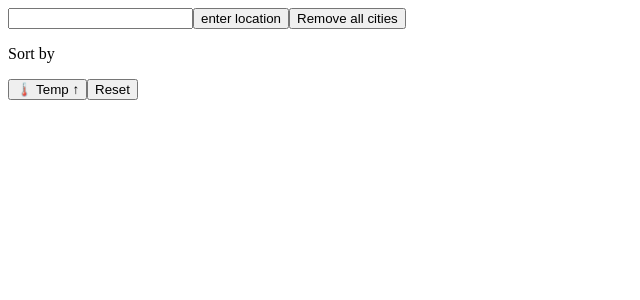
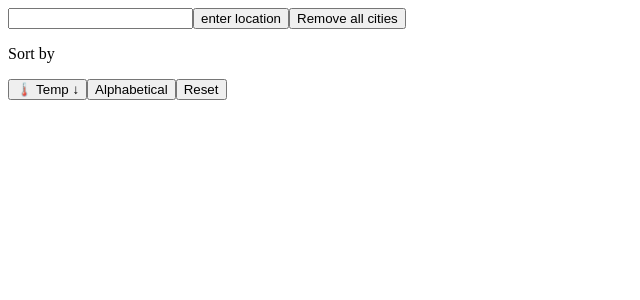
Before and after one commit to sheez44/vue-weather-app, a Vue app: page / in a window 1280 px wide. Both pictures are taken after a click on the button "🌡️ Temp". Shown: the top 300 px of the page, without its empty margins (0-640 px from the left). Built offline with nearby package versions, Linux system fonts and the light colour scheme.

Commit message:
add generic sorter function

```diff
--- a/src/App.vue
+++ b/src/App.vue
@@ -10,7 +10,8 @@ const searchLocation = ref('')
 const errorMsg = ref('')
 const isFetching = ref(false)
 const options = ref({
-  ascending: false,
+  sortBy: null,
+  direction: 'ascending',
 })
 
 if (localStorage.getItem('weatherData')) {
@@ -74,28 +75,38 @@ function removeLocation(locationId) {
 const displayedLocations = computed(() => {
   let locations = [...locationData.value]
 
-  if (options.value.direction === 'ascending') {
-    locations.sort((a, b) => a.current.temp_c - b.current.temp_c)
+  if (options.value.sortBy === 'temperature') {
+    if (options.value.direction === 'ascending') {
+      locations.sort((a, b) => a.current.temp_c - b.current.temp_c)
+    }
+    if (options.value.direction === 'descending') {
+      locations.sort((a, b) => b.current.temp_c - a.current.temp_c)
+    }
   }
-  if (options.value.direction === 'descending') {
-    locations.sort((a, b) => b.current.temp_c - a.current.temp_c)
+
+  if (options.value.sortBy === 'alphabetical') {
+    if (options.value.direction === 'ascending') {
+      locations.sort((a, b) => {
+        return a.location.name.localeCompare(b.location.name)
+      })
+    }
+    if (options.value.direction === 'descending') {
+      locations.sort((a, b) => {
+        return b.location.name.localeCompare(a.location.name)
+      })
+    }
   }
 
   return locations
 })
 
-function toggleDirection() {
+function toggleSort(sortBy) {
+  options.value.sortBy = sortBy
+
   if (options.value.direction === 'ascending') {
     options.value.direction = 'descending'
   } else {
     options.value.direction = 'ascending'
-  }
-}
-
-function resetOptions() {
-  console.log('resetting')
-  options.value = {
-    direction: null,
   }
 }
 
@@ -114,12 +125,25 @@ fetchData(true)
   </div>
   <div class="sorter">
     <p>Sort by</p>
-    <button @click="toggleDirection">
-      <span v-if="options.direction === 'ascending'"> 🌡️ Temp ↑ </span>
-      <span v-else-if="options.direction === 'descending'"> 🌡️ Temp ↓ </span>
+    <button @click="toggleSort('temperature')">
+      <span v-if="options.direction === 'ascending' && options.sortBy == 'temperature'">
+        🌡️ Temp ↑
+      </span>
+      <span v-else-if="options.direction === 'descending' && options.sortBy == 'temperature'">
+        🌡️ Temp ↓
+      </span>
       <span v-else> 🌡️ Temp </span>
     </button>
-    <button @click="resetOptions">Reset</button>
+    <button @click="toggleSort('alphabetical')">
+      <span v-if="options.direction === 'ascending' && options.sortBy == 'alphabetical'">
+        Abc ↑
+      </span>
+      <span v-else-if="options.direction === 'descending' && options.sortBy == 'alphabetical'">
+        Zxy ↓
+      </span>
+      <span v-else> Alphabetical </span>
+    </button>
+    <button @click="toggleSort(null)">Reset</button>
   </div>
   <div class="weather-cards" v-if="locationData.length > 0">
     <Card
```
